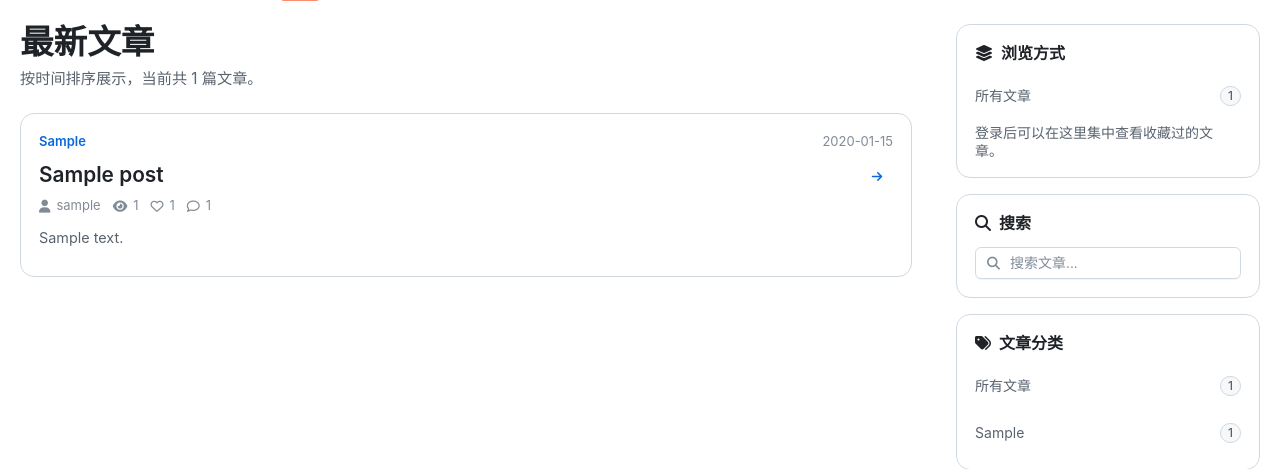
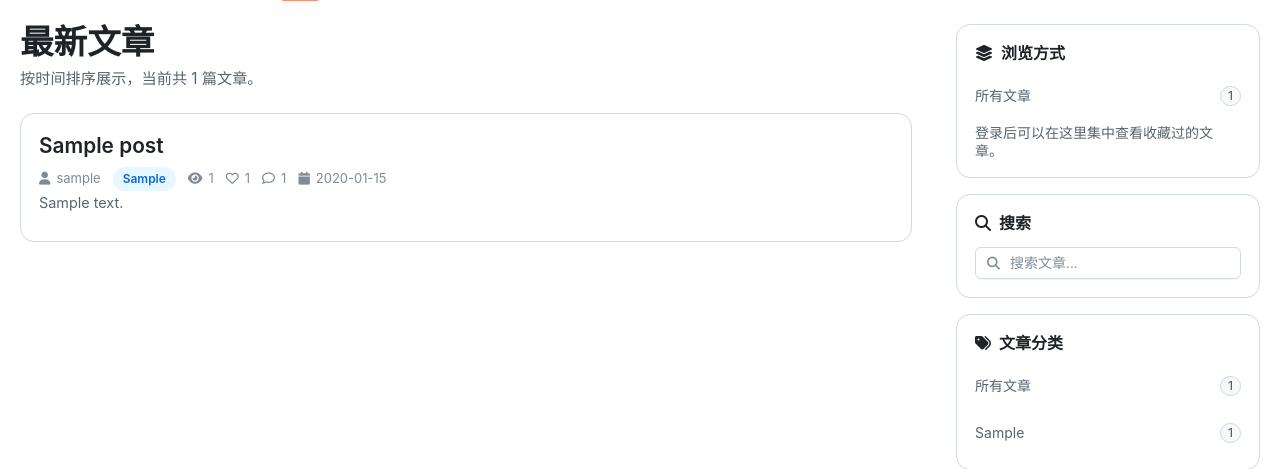
Before and after one commit to Charleskie/flask-blog, a Flask app: page /blog in a window 1280 px wide. Shown: the part 55-524 px from the top of the page. Run offline with Flask 3, Linux system fonts and the light colour scheme; tables that the repository leaves empty hold one stand-in row (values such as "Sample post"); grey boxes marked "Sample" are stand-in pictures; some libraries are stand-ins or nearby versions.

Commit message:
优化部分内容

```diff
--- a/app/routes/interaction.py
+++ b/app/routes/interaction.py
@@ -817,8 +817,12 @@ def create_notification_for_comment(comment, content_type, content_title, conten
         # 如果不是自己的内容，创建通知
         if content_author_id != comment.user_id:
             notification = Notification.create_comment_notification(
-                content_author_id, comment.user.username, comment.content,
-                comment.post_id, content_title
+                content_author_id,
+                comment.user.username,
+                comment.content,
+                comment.id,
+                comment.post_id,
+                content_title
             )
             db.session.add(notification)
     except Exception as e:
--- a/app/routes/notifications.py
+++ b/app/routes/notifications.py
@@ -2,7 +2,7 @@ from flask import Blueprint, render_template, request, jsonify, redirect, url_fo
 from flask_login import login_required, current_user
 from sqlalchemy import or_
 from app.models.user import db
-from app.models import Notification
+from app.models import Notification, Post, Comment
 
 notification_bp = Blueprint('notification', __name__)
 
@@ -43,6 +43,72 @@ def _resolve_filter_group(filter_value):
     """将旧筛选参数归一到新的分组定义。"""
     filter_key = NOTIFICATION_FILTER_ALIASES.get((filter_value or '').strip(), 'all')
     return next(group for group in NOTIFICATION_FILTER_GROUPS if group['key'] == filter_key)
+
+
+def _build_post_detail_url(post, fragment=None):
+    """统一生成文章详情页地址，始终使用 slug。"""
+    if not post:
+        return None
+
+    target_url = url_for('main.post_detail', slug=post.safe_slug)
+    if fragment:
+        target_url = f"{target_url}#{str(fragment).lstrip('#')}"
+    return target_url
+
+
+def _extract_legacy_post_target(related_url):
+    """兼容历史通知中直接写入 `/blog/post/<id>` 的链接。"""
+    if not related_url or not related_url.startswith('/blog/post/'):
+        return None, ''
+
+    path_part, _, fragment = related_url.partition('#')
+    identifier = path_part.rsplit('/', 1)[-1].strip()
+    if not identifier:
+        return None, fragment
+
+    post = Post.query.filter_by(slug=identifier).first()
+    if not post and identifier.isdigit():
+        post = Post.query.get(int(identifier))
+
+    return post, fragment
+
+
+def _resolve_post_for_notification(notification):
+    """从通知本身或历史 related_url 中解析文章对象。"""
+    if notification.related_type == 'post' and notification.related_id:
+        post = Post.query.get(notification.related_id)
+        if post:
+            return post
+
+    if notification.related_type == 'comment' and notification.related_id:
+        comment = Comment.query.get(notification.related_id)
+        if comment and comment.post:
+            return comment.post
+
+    post, _ = _extract_legacy_post_target(notification.related_url)
+    return post
+
+
+def _resolve_notification_target(notification):
+    """根据通知类型解析最终跳转地址。"""
+    if notification.type in {'comment', 'reply'}:
+        post = _resolve_post_for_notification(notification)
+        if post:
+            return _build_post_detail_url(post, 'comments')
+
+    if notification.type in {'like', 'favorite', 'rating'}:
+        post = _resolve_post_for_notification(notification)
+        if post:
+            return _build_post_detail_url(post)
+
+    legacy_post, legacy_fragment = _extract_legacy_post_target(notification.related_url)
+    if legacy_post:
+        return _build_post_detail_url(legacy_post, legacy_fragment)
+
+    if notification.related_url:
+        return notification.related_url
+
+    return url_for('notification.notifications')
 
 @notification_bp.route('/notifications')
 @login_required
@@ -175,8 +241,4 @@ def view_notification(notification_id):
         flash('这条通知关联的内容已移除', 'info')
         return redirect(url_for('notification.notifications'))
 
-    # 如果有跳转URL，则跳转
-    if notification.related_url:
-        return redirect(notification.related_url)
-
-    return redirect(url_for('notification.notifications'))
+    return redirect(_resolve_notification_target(notification))
--- a/app/templates/frontend/blog.html
+++ b/app/templates/frontend/blog.html
@@ -88,28 +88,15 @@
     box-shadow: var(--shadow-resting-small);
 }
 
-.blog-page .blog-card-top {
-    display: flex;
-    flex-wrap: wrap;
-    align-items: flex-start;
-    justify-content: space-between;
-    gap: 10px;
-    margin-bottom: 10px;
-}
-
-.blog-page .blog-card-top-right {
-    display: flex;
-    align-items: center;
-    gap: 8px;
-    margin-left: auto;
-}
-
 .blog-page .blog-card-category {
     display: inline-flex;
     align-items: center;
-    gap: 8px;
+    gap: 6px;
     min-width: 0;
-    font-size: 13px;
+    padding: 3px 10px;
+    border-radius: 999px;
+    background: rgba(221, 244, 255, 0.72);
+    font-size: 12px;
     font-weight: 600;
     color: var(--fgColor-accent);
 }
@@ -131,6 +118,16 @@
     flex-wrap: wrap;
     align-items: center;
     gap: 8px 10px;
+    margin-bottom: 8px;
+}
+
+.blog-page .blog-card-title-main {
+    display: inline-flex;
+    flex-wrap: wrap;
+    align-items: center;
+    gap: 8px 10px;
+    min-width: 0;
+    flex: 1 1 auto;
 }
 
 .blog-page .blog-card-favorite-badge {
@@ -146,24 +143,10 @@
     line-height: 1;
 }
 
-.blog-page .blog-card-heading {
-    display: flex;
-    align-items: flex-start;
-    justify-content: space-between;
-    gap: 12px;
-    margin-bottom: 10px;
-}
-
-.blog-page .blog-card-heading-main {
-    min-width: 0;
-    flex: 1;
-}
-
 .blog-page .blog-card-meta-inline {
     display: flex;
     flex-wrap: wrap;
     gap: 8px 12px;
-    margin-top: 8px;
 }
 
 .blog-page .blog-card-title a {
@@ -190,9 +173,8 @@
     font-size: 13px;
 }
 
-.blog-page .blog-card-head-actions {
-    display: flex;
-    align-items: center;
+.blog-page .blog-card-title-row .blog-card-delete-btn {
+    margin-left: auto;
     flex-shrink: 0;
 }
 
@@ -365,22 +347,12 @@
 }
 
 @media (max-width: 767px) {
-    .blog-page .blog-card-heading,
-    .blog-page .blog-card-head-actions {
-        align-items: flex-start;
-        flex-direction: column;
-    }
-
     .blog-page .blog-card-meta-inline {
         gap: 8px 10px;
     }
 
     .blog-page .blog-page-actions {
         justify-content: flex-start;
-    }
-
-    .blog-page .blog-card-head-actions {
-        justify-content: flex-end;
     }
 }
 </style>
@@ -411,21 +383,8 @@
             {% if posts.items %}
             {% for post in posts.items %}
             <article class="Box blog-list-card" data-post-url="{{ url_for('main.post_detail', slug=post.safe_slug) }}" role="link" tabindex="0" aria-label="查看文章 {{ post.title }}">
-                <div class="blog-card-top">
-                    <span class="blog-card-category">{{ post.category or '未分类' }}</span>
-                    <div class="blog-card-top-right">
-                        <span class="blog-card-date">{{ post.created_at.strftime('%Y-%m-%d') }}</span>
-                        {% if current_user.is_authenticated and current_user.is_admin %}
-                        <button type="button" onclick="deletePost({{ post.id }})" class="btn btn-invisible btn-sm blog-card-icon-btn blog-card-delete-btn" title="删除文章" aria-label="删除文章">
-                            <i class="fas fa-trash" aria-hidden="true"></i>
-                        </button>
-                        {% endif %}
-                    </div>
-                </div>
-
-                <div class="blog-card-heading">
-                    <div class="blog-card-heading-main">
                 <div class="blog-card-title-row">
+                    <div class="blog-card-title-main">
                         <h2 class="blog-card-title text-bold color-fg-default">
                             <a href="{{ url_for('main.post_detail', slug=post.safe_slug) }}" class="no-underline">{{ post.title }}</a>
                         </h2>
@@ -436,11 +395,19 @@
                         </span>
                         {% endif %}
                     </div>
+                    {% if current_user.is_authenticated and current_user.is_admin %}
+                    <button type="button" onclick="deletePost({{ post.id }})" class="btn btn-invisible btn-sm blog-card-icon-btn blog-card-delete-btn" title="删除文章" aria-label="删除文章">
+                        <i class="fas fa-trash" aria-hidden="true"></i>
+                    </button>
+                    {% endif %}
+                </div>
+
                 <div class="blog-card-meta-inline">
                     <div class="blog-card-stat">
                         <i class="fas fa-user" aria-hidden="true"></i>
                         <span>{{ post.author.username if post.author else '未知' }}</span>
                     </div>
+                    <span class="blog-card-category">{{ post.category or '未分类' }}</span>
                     <div class="blog-card-stat">
                         <i class="fas fa-eye" aria-hidden="true"></i>
                         <span>{{ post.view_count }}</span>
@@ -453,12 +420,9 @@
                         <i class="far fa-comment" aria-hidden="true"></i>
                         <span>{{ post.comment_count }}</span>
                     </div>
-                        </div>
-                    </div>
-                    <div class="blog-card-head-actions">
-                        <a href="{{ url_for('main.post_detail', slug=post.safe_slug) }}" class="btn btn-invisible btn-sm no-underline blog-card-icon-btn blog-card-link-btn" aria-label="查看文章 {{ post.title }}">
-                            <i class="fas fa-arrow-right" aria-hidden="true"></i>
-                        </a>
+                    <div class="blog-card-stat">
+                        <i class="fas fa-calendar" aria-hidden="true"></i>
+                        <span class="blog-card-date">{{ post.created_at.strftime('%Y-%m-%d') }}</span>
                     </div>
                 </div>
 
--- a/app/templates/frontend/post_detail.html
+++ b/app/templates/frontend/post_detail.html
@@ -116,7 +116,7 @@
             </article>
 
             <!-- 评论区域 -->
-            <div class="comments-section post-comments-card">
+            <div id="comments" class="comments-section post-comments-card">
                 <div class="comments-header">
                     <h4 class="comments-title">评论</h4>
                     <span class="comments-count">{{ post.comment_count }} 条评论</span>
```
Also changed, not shown: app/models/notification.py (+20 -8 lines), app/templates/notifications/notifications.html (+30 -37 lines). Lines whose indentation alone changed are shown as unchanged.
